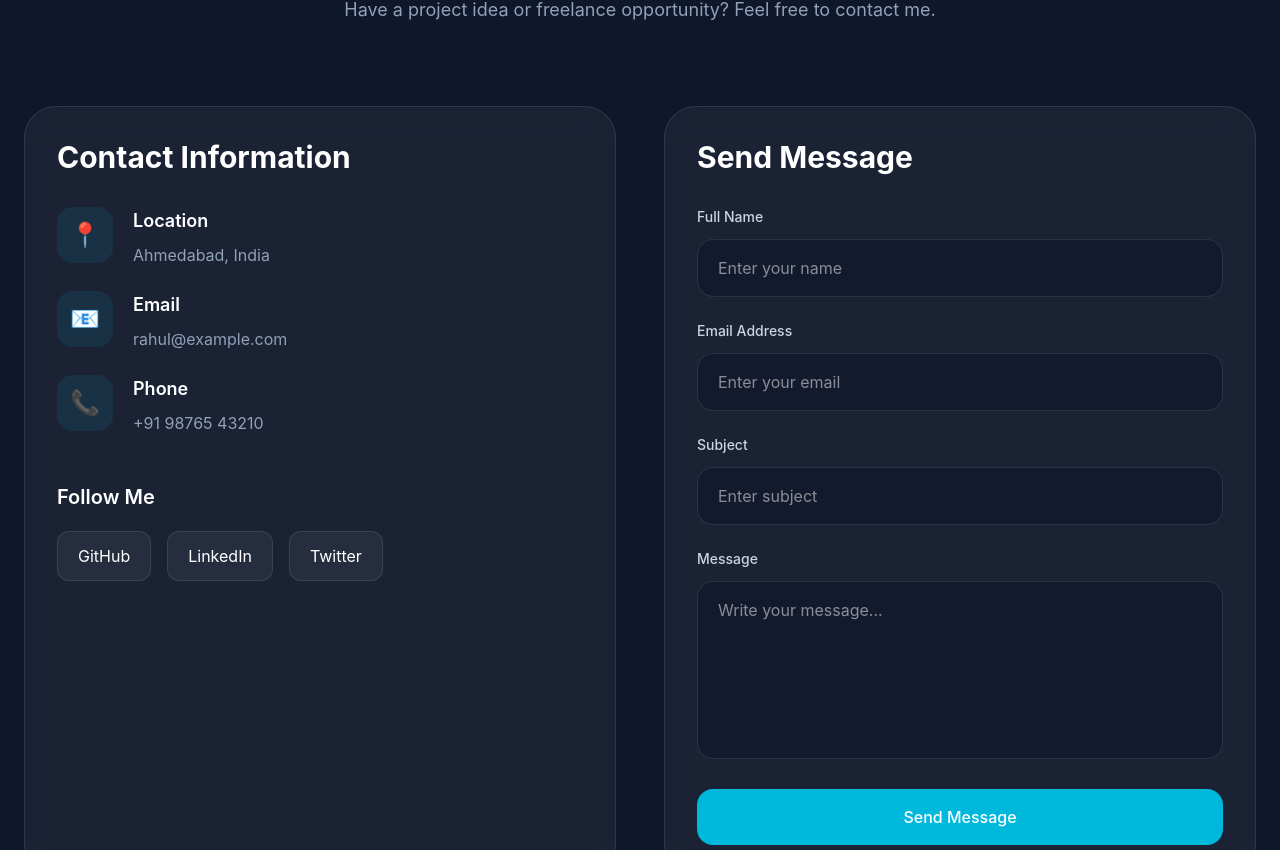
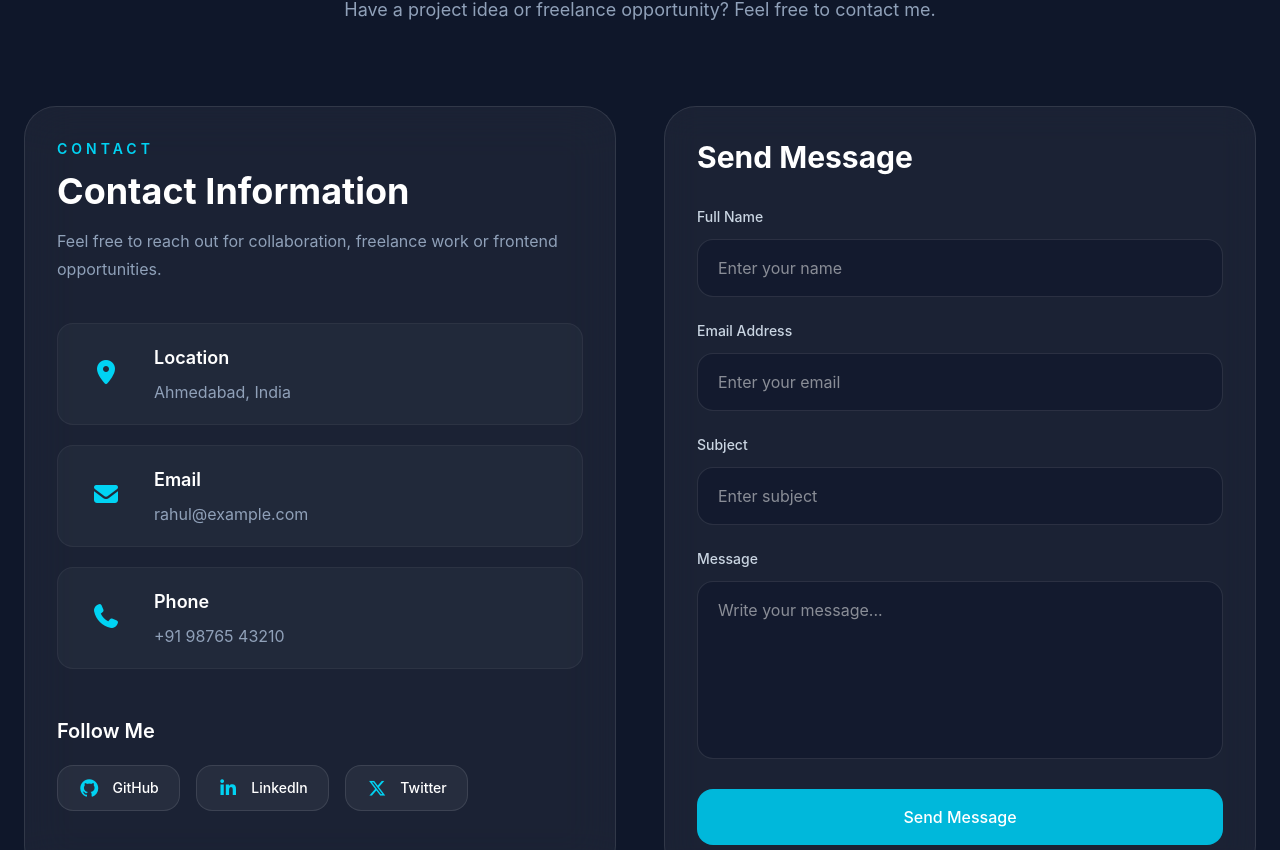
Before and after one commit to rahulhalbiorix/Dev-portfolio, a Vue app: page /contact in a window 1280 px wide. Shown: the part 295-1145 px from the top of the page. Built offline with nearby package versions, Linux system fonts and the light colour scheme.

Commit message:
Enhance UI with Font Awesome icons and improve component styles for better visual appeal

```diff
--- a/index.html
+++ b/index.html
@@ -5,6 +5,13 @@
     <link rel="icon" href="/favicon.ico" />
     <meta name="viewport" content="width=device-width, initial-scale=1.0" />
     <link rel="stylesheet" href="/src/styles/main.css" />
+    <link
+      rel="stylesheet"
+      href="https://cdnjs.cloudflare.com/ajax/libs/font-awesome/7.0.1/css/all.min.css"
+      integrity="sha512-2SwdPD6INVrV/lHTZbO2nodKhrnDdJK9/kg2XD1r9uGqPo1cUbujc+IYdlYdEErWNu69gVcYgdxlmVmzTWnetw=="
+      crossorigin="anonymous"
+      referrerpolicy="no-referrer"
+    />
     <title>Vite App</title>
   </head>
   <body>
--- a/src/components/about/AboutHero.vue
+++ b/src/components/about/AboutHero.vue
@@ -3,9 +3,9 @@
     <!-- IMAGE -->
     <div class="flex justify-center">
       <div
-        class="flex h-[380px] w-[380px] items-center justify-center rounded-[32px] border border-cyan-400/20 bg-gradient-to-br from-cyan-500/20 to-blue-500/20 text-8xl font-bold text-white shadow-2xl shadow-cyan-500/20"
+        class="h-[380px] w-[380px] overflow-hidden rounded-[32px] border border-cyan-400/20 bg-gradient-to-br from-cyan-500/20 to-blue-500/20 shadow-2xl shadow-cyan-500/20"
       >
-        R
+        <img :src="ProfileImage" alt="Rahul Profile" class="h-full w-full object-cover" />
       </div>
     </div>
 
@@ -35,3 +35,6 @@
     </div>
   </div>
 </template>
+<script setup lang="ts">
+import ProfileImage from '@/assets/profile-img/IMG_20240908_204013282.jpg'
+</script>
--- a/src/components/about/AboutStats.vue
+++ b/src/components/about/AboutStats.vue
@@ -1,17 +1,40 @@
 <template>
-  <div class="mt-16 grid grid-cols-2 gap-6 md:grid-cols-4">
+  <div class="mt-16 grid grid-cols-1 gap-6 sm:grid-cols-2 lg:grid-cols-4">
     <div
       v-for="stat in stats"
       :key="stat.label"
-      class="rounded-2xl border border-white/10 bg-white/5 p-5 text-center backdrop-blur-lg"
+      class="group relative overflow-hidden rounded-3xl border border-white/10 bg-white/5 p-6 backdrop-blur-xl transition-all duration-300 hover:-translate-y-2 hover:border-cyan-400/40 hover:bg-white/10"
     >
-      <h3 class="text-3xl font-bold text-cyan-400">
-        {{ stat.value }}
-      </h3>
+      <!-- GLOW EFFECT -->
+      <div
+        class="absolute inset-0 bg-gradient-to-br from-cyan-500/0 via-cyan-500/0 to-blue-500/0 opacity-0 transition-opacity duration-300 group-hover:opacity-100 group-hover:from-cyan-500/10 group-hover:to-blue-500/10"
+      ></div>
 
-      <p class="mt-2 text-sm text-slate-400">
-        {{ stat.label }}
-      </p>
+      <!-- CONTENT -->
+      <div class="relative z-10 flex items-center gap-5">
+        <!-- ICON -->
+        <div
+          class="flex h-16 w-16 flex-shrink-0 items-center justify-center rounded-2xl transition-all duration-300 group-hover:scale-110"
+        >
+          <i
+            :class="[
+              stat.icon,
+              'text-3xl text-cyan-400 transition-transform duration-300 group-hover:rotate-6',
+            ]"
+          ></i>
+        </div>
+
+        <!-- TEXT -->
+        <div>
+          <h3 class="text-4xl font-bold leading-none text-white">
+            {{ stat.value }}
+          </h3>
+
+          <p class="mt-2 text-sm font-medium tracking-wide text-slate-400">
+            {{ stat.label }}
+          </p>
+        </div>
+      </div>
     </div>
   </div>
 </template>
--- a/src/components/about/SkillCard.vue
+++ b/src/components/about/SkillCard.vue
@@ -1,18 +1,36 @@
 <template>
   <div
-    class="rounded-3xl border border-white/10 bg-white/5 p-8 backdrop-blur-lg transition duration-300 hover:border-cyan-400/30"
+    class="group relative overflow-hidden rounded-3xl border border-white/10 bg-white/5 p-8 backdrop-blur-xl transition-all duration-300 hover:-translate-y-2 hover:border-cyan-400/40 hover:bg-white/10"
   >
-    <div class="mb-5 text-5xl">
-      {{ skill.icon }}
+    <!-- GLOW EFFECT -->
+    <div
+      class="absolute inset-0 bg-gradient-to-br from-cyan-500/0 to-blue-500/0 opacity-0 transition duration-300 group-hover:from-cyan-500/10 group-hover:to-blue-500/10 group-hover:opacity-100"
+    ></div>
+
+    <!-- CONTENT -->
+    <div class="relative z-10">
+      <!-- ICON -->
+      <div
+        class="mb-6 flex h-16 w-16 items-center justify-center rounded-2xl bg-cyan-500/10 transition duration-300 group-hover:scale-110 group-hover:bg-cyan-500/20"
+      >
+        <i
+          :class="[
+            skill.icon,
+            'text-3xl text-cyan-400 transition duration-300 group-hover:rotate-6',
+          ]"
+        ></i>
       </div>
 
-    <h3 class="mb-4 text-2xl font-semibold text-white">
+      <!-- TITLE -->
+      <h3 class="mb-4 text-2xl font-bold text-white">
         {{ skill.title }}
       </h3>
 
+      <!-- DESCRIPTION -->
       <p class="leading-7 text-slate-400">
         {{ skill.description }}
       </p>
+    </div>
   </div>
 </template>
 
--- a/src/components/contact/ContactInfo.vue
+++ b/src/components/contact/ContactInfo.vue
@@ -1,23 +1,41 @@
 <template>
-  <div class="rounded-[32px] border border-white/10 bg-white/5 p-8 backdrop-blur-lg">
-    <h2 class="mb-8 text-3xl font-bold text-white">Contact Information</h2>
+  <div class="rounded-[32px] border border-white/10 bg-white/5 p-8 backdrop-blur-xl">
+    <!-- HEADER -->
+    <div class="mb-10">
+      <p class="mb-3 text-sm font-semibold uppercase tracking-[4px] text-cyan-400">Contact</p>
 
-    <!-- ITEMS -->
-    <div class="space-y-6">
+      <h2 class="text-4xl font-bold text-white">Contact Information</h2>
+
+      <p class="mt-4 leading-7 text-slate-400">
+        Feel free to reach out for collaboration, freelance work or frontend opportunities.
+      </p>
+    </div>
+
+    <!-- CONTACT ITEMS -->
+    <div class="space-y-5">
       <ContactInfoCard v-for="item in contactInfo" :key="item.title" :item="item" />
     </div>
 
-    <!-- SOCIAL -->
+    <!-- SOCIAL LINKS -->
     <div class="mt-12">
       <h3 class="mb-5 text-xl font-semibold text-white">Follow Me</h3>
 
-      <div class="flex gap-4">
+      <div class="flex flex-wrap gap-4">
         <button
           v-for="link in socialLinks"
-          :key="link"
-          class="rounded-xl border border-white/10 bg-white/5 px-5 py-3 text-white transition hover:border-cyan-400/30 hover:bg-cyan-500/10"
+          :key="link.name"
+          class="group flex items-center gap-3 rounded-2xl border border-white/10 bg-white/5 px-5 py-3 text-white transition-all duration-300 hover:-translate-y-1 hover:border-cyan-400/30 hover:bg-cyan-500/10"
         >
-          {{ link }}
+          <i
+            :class="[
+              link.icon,
+              'text-lg text-cyan-400 transition duration-300 group-hover:scale-110',
+            ]"
+          ></i>
+
+          <span class="text-sm font-medium">
+            {{ link.name }}
+          </span>
         </button>
       </div>
     </div>
--- a/src/components/contact/ContactInfoCard.vue
+++ b/src/components/contact/ContactInfoCard.vue
@@ -1,9 +1,17 @@
 <template>
-  <div class="flex items-start gap-5">
-    <div class="flex h-14 w-14 items-center justify-center rounded-2xl bg-cyan-500/10 text-2xl">
-      {{ item.icon }}
+  <div
+    class="group flex items-start gap-5 rounded-2xl border border-white/5 bg-white/[0.03] p-5 transition-all duration-300 hover:border-cyan-400/30 hover:bg-white/[0.05]"
+  >
+    <!-- ICON -->
+    <div
+      class="flex h-14 w-14 flex-shrink-0 items-center justify-center rounded-2xl transition duration-300 group-hover:scale-110 group-hover:bg-cyan-500/20"
+    >
+      <i
+        :class="[item.icon, 'text-2xl text-cyan-400 transition duration-300 group-hover:rotate-6']"
+      ></i>
     </div>
 
+    <!-- TEXT -->
     <div>
       <h3 class="text-lg font-semibold text-white">
         {{ item.title }}
--- a/src/components/projects/ProjectCard.vue
+++ b/src/components/projects/ProjectCard.vue
@@ -4,11 +4,9 @@
   >
     <!-- IMAGE -->
     <div
-      class="relative flex h-60 items-center justify-center overflow-hidden bg-gradient-to-br from-cyan-500/20 to-blue-500/20"
+      class="flex h-52 items-center justify-center bg-gradient-to-br from-cyan-500/20 to-blue-500/20 text-6xl"
     >
-      <div class="absolute inset-0 bg-black/20"></div>
-
-      <span class="relative z-10 text-7xl transition duration-300 group-hover:scale-110"> 🚀 </span>
+      <img :src="defaultProjectImage" :alt="project.title" class="h-full w-full object-cover" />
     </div>
 
     <!-- CONTENT -->
@@ -59,6 +57,8 @@
 </template>
 
 <script setup lang="ts">
+import defaultProjectImage from '@/assets/project-img/05b05941-3d8e-40f0-a4e7-9bf77bde4bdd.png'
+
 defineProps<{
   project: {
     title: string
--- a/src/constants/about.ts
+++ b/src/constants/about.ts
@@ -2,42 +2,46 @@ export const stats = [
   {
     value: '2+',
     label: 'Years Experience',
+    icon: 'fa-solid fa-briefcase',
   },
   {
     value: '10+',
     label: 'Projects',
+    icon: 'fa-solid fa-folder-open',
   },
   {
     value: '8+',
     label: 'Technologies',
+    icon: 'fa-solid fa-code',
   },
   {
     value: '100%',
     label: 'Dedication',
+    icon: 'fa-solid fa-heart',
   },
 ]
 
 export const skills = [
   {
     title: 'Frontend Development',
-    icon: '💻',
+    icon: 'fa-solid fa-code',
     description:
       'Building responsive and scalable user interfaces using Vue.js, TypeScript and Tailwind CSS.',
   },
   {
     title: 'Backend Basics',
-    icon: '⚙️',
+    icon: 'fa-solid fa-server',
     description: 'Basic understanding of Node.js APIs, authentication and database integration.',
   },
   {
     title: 'UI/UX Design',
-    icon: '🎨',
+    icon: 'fa-solid fa-pen-ruler',
     description:
       'Creating modern, clean and user-friendly interfaces with smooth user experiences.',
   },
   {
     title: 'Version Control',
-    icon: '🚀',
+    icon: 'fa-brands fa-git-alt',
     description:
       'Managing projects and collaboration using Git, GitHub and professional workflows.',
   },
--- a/src/constants/contact.ts
+++ b/src/constants/contact.ts
@@ -2,18 +2,31 @@ export const contactInfo = [
   {
     title: 'Location',
     value: 'Ahmedabad, India',
-    icon: '📍',
+    icon: 'fa-solid fa-location-dot',
   },
   {
     title: 'Email',
     value: 'rahul@example.com',
-    icon: '📧',
+    icon: 'fa-solid fa-envelope',
   },
   {
     title: 'Phone',
     value: '+91 98765 43210',
-    icon: '📞',
+    icon: 'fa-solid fa-phone',
   },
 ]
 
-export const socialLinks = ['GitHub', 'LinkedIn', 'Twitter']
+export const socialLinks = [
+  {
+    name: 'GitHub',
+    icon: 'fa-brands fa-github',
+  },
+  {
+    name: 'LinkedIn',
+    icon: 'fa-brands fa-linkedin-in',
+  },
+  {
+    name: 'Twitter',
+    icon: 'fa-brands fa-x-twitter',
+  },
+]
```
Lines whose indentation alone changed are shown as unchanged.
